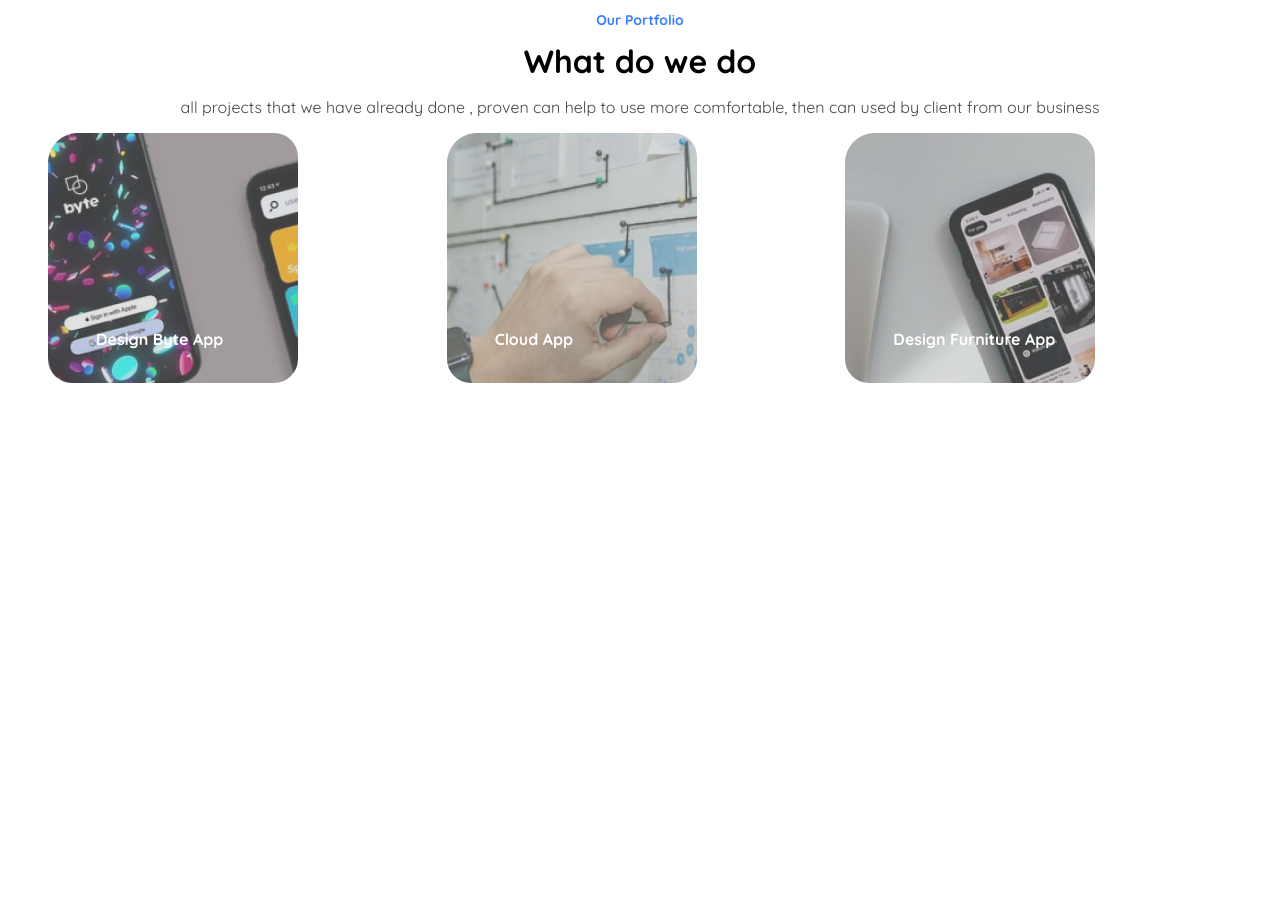
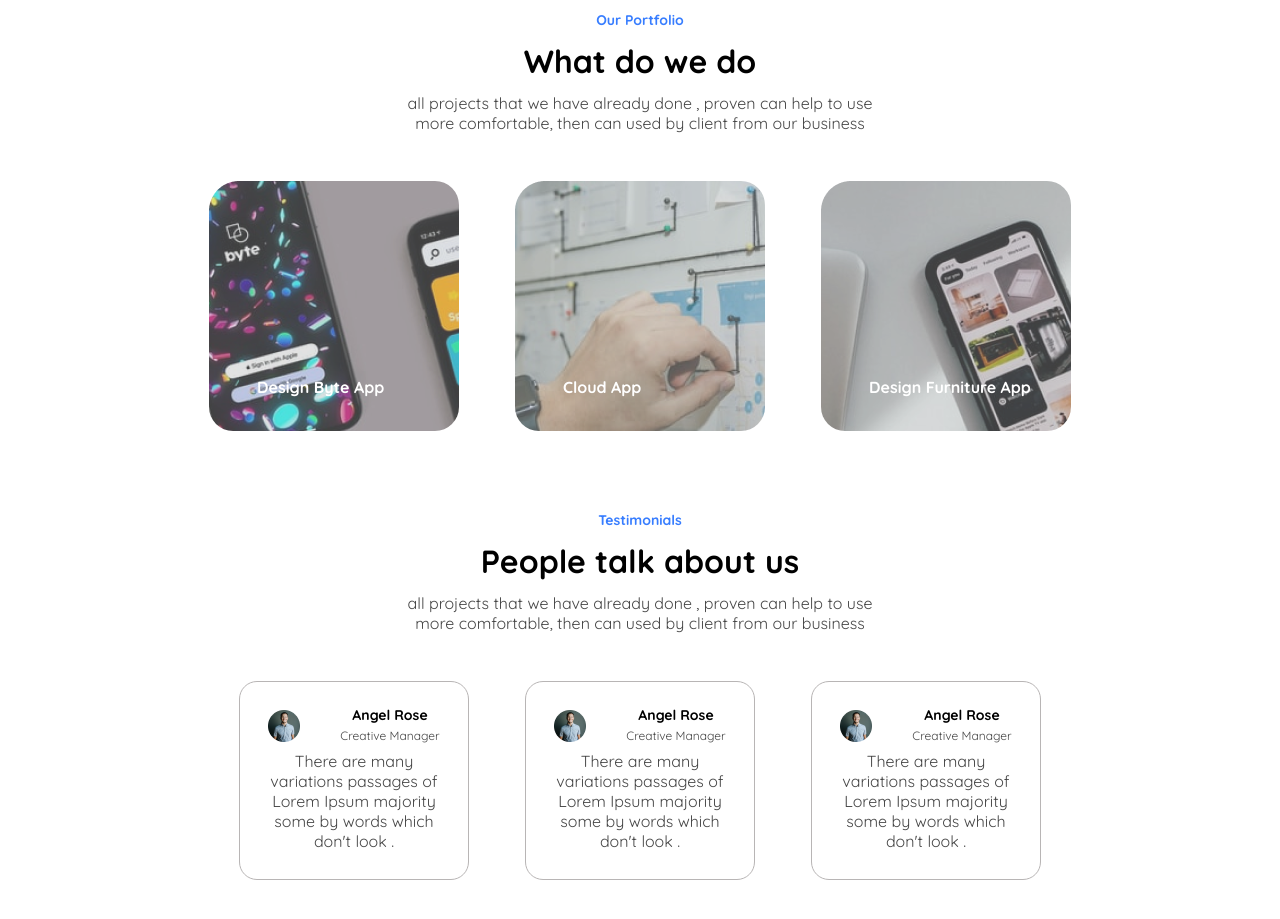
Before and after one commit to MuthoniMN/agency-creative, a plain HTML site: page index.html in a window 1280 px wide. Shown: the part 2320-3239 px from the top of the page. Before the commit the page ends 2847 px from the top, so only its background shows below. Drawn offline with Linux system fonts and the light colour scheme.

Commit message:
testimonials section

```diff
--- a/index.html
+++ b/index.html
@@ -108,7 +108,9 @@
     <section id="projects" class="text-center">
         <h6>Our Portfolio</h6>
         <h2>What do we do</h2>
-        <p>all projects that we have already done , proven can help to use more comfortable, then can used by client
+        <p style="max-width: 500px; margin: 0 auto;">all projects that we have already done , proven can help to use
+            more comfortable,
+            then can used by client
             from our business</p>
         <section>
             <div class="portfolio-project">
@@ -126,9 +128,50 @@
         </section>
     </section>
     <section id="testimonials" class="text-center">
-        <h6></h6>
-        <h2></h2>
-        <p></p>
+        <h6>Testimonials</h6>
+        <h2>People talk about us</h2>
+        <p style="max-width: 500px; margin: 0 auto;">all projects that we have already done , proven can help to use
+            more comfortable,
+            then can used by client
+            from our business</p>
+        <section>
+            <div class="div2">
+                <div class="flex">
+                    <img src="./img/avatar.png" alt="Angel Rose">
+                    <div>
+                        <h3>Angel Rose</h3>
+                        <p>Creative Manager</p>
+                    </div>
+                </div>
+                <p>
+                    There are many variations passages of Lorem Ipsum majority some by words which don't look .
+                </p>
+            </div>
+            <div class="div2">
+                <div class="flex">
+                    <img src="./img/avatar.png" alt="Angel Rose">
+                    <div>
+                        <h3>Angel Rose</h3>
+                        <p>Creative Manager</p>
+                    </div>
+                </div>
+                <p>
+                    There are many variations passages of Lorem Ipsum majority some by words which don't look .
+                </p>
+            </div>
+            <div class="div2">
+                <div class="flex">
+                    <img src="./img/avatar.png" alt="Angel Rose">
+                    <div>
+                        <h3>Angel Rose</h3>
+                        <p>Creative Manager</p>
+                    </div>
+                </div>
+                <p>
+                    There are many variations passages of Lorem Ipsum majority some by words which don't look .
+                </p>
+            </div>
+        </section>
     </section>
     <script src="script.js"></script>
 </body>
--- a/style.css
+++ b/style.css
@@ -137,6 +137,10 @@ body>section.flex>* {
     width: 180px;
 }
 
+.div2 h3 {
+    margin: 0;
+}
+
 .div2 img {
     width: 32px;
 }
@@ -192,7 +196,6 @@ body>section.flex>* {
 
 .portfolio-project {
     position: relative;
-    flex-basis: 33.3333%;
 }
 
 .portfolio-project div {
@@ -219,10 +222,18 @@ body>section.flex>* {
     font-size: 24px;
 }
 
-#projects>section {
+section#projects>section,
+section#testimonials>section {
+    margin-top: 48px;
     display: flex;
-    gap: 12px;
+    gap: 56px;
     justify-content: center;
+}
+
+#testimonials .div2 {
+    padding: 24px;
+    border-radius: 18px;
+    border: 1px solid #b8b5b5;
 }
 
 @media screen and (max-width: 640px) {
@@ -253,7 +264,9 @@ body>section.flex>* {
         flex-wrap: wrap-reverse;
     }
 
-    .flex {
+    .flex,
+    section#projects>section,
+    section#testimonials>section {
         flex-wrap: wrap;
         justify-content: center;
         gap: 24px;
```
